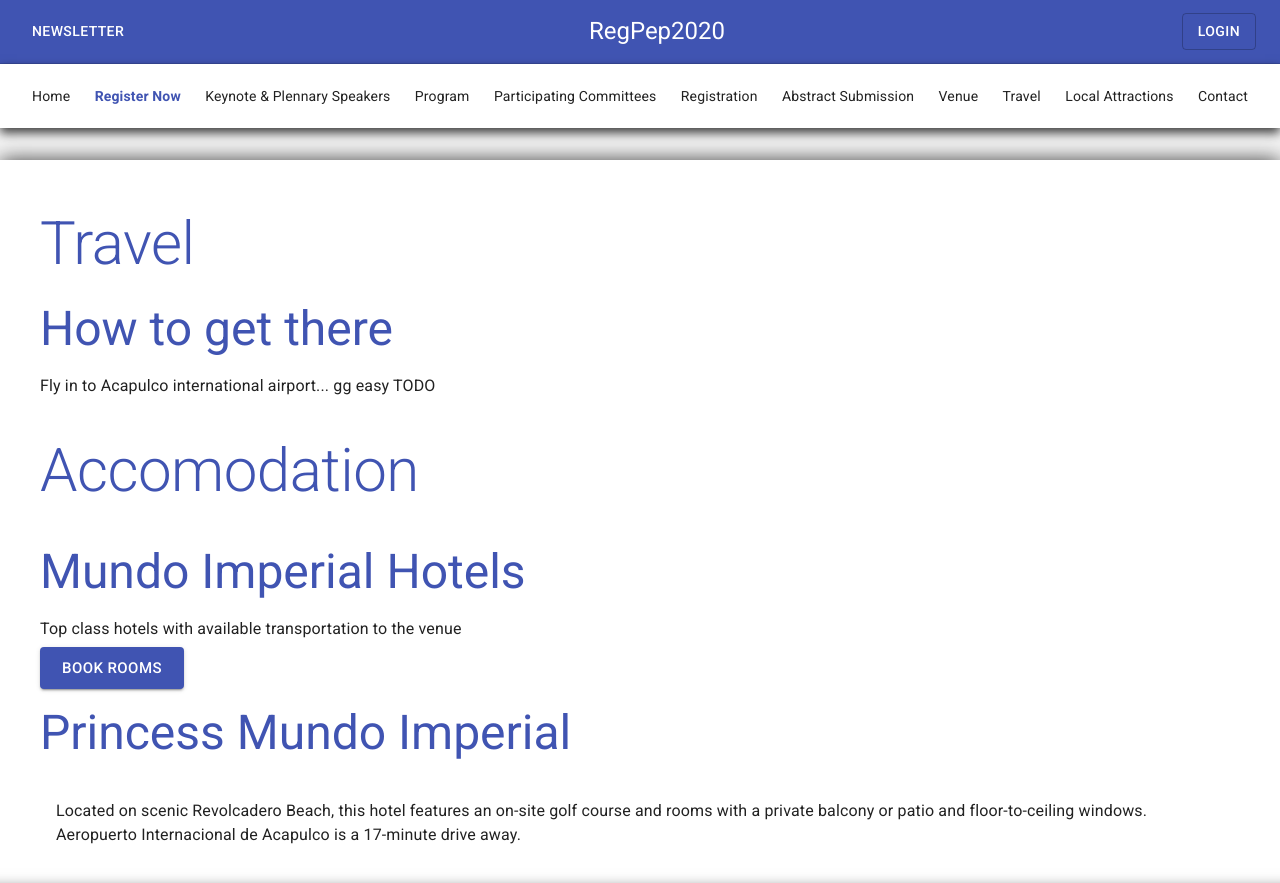
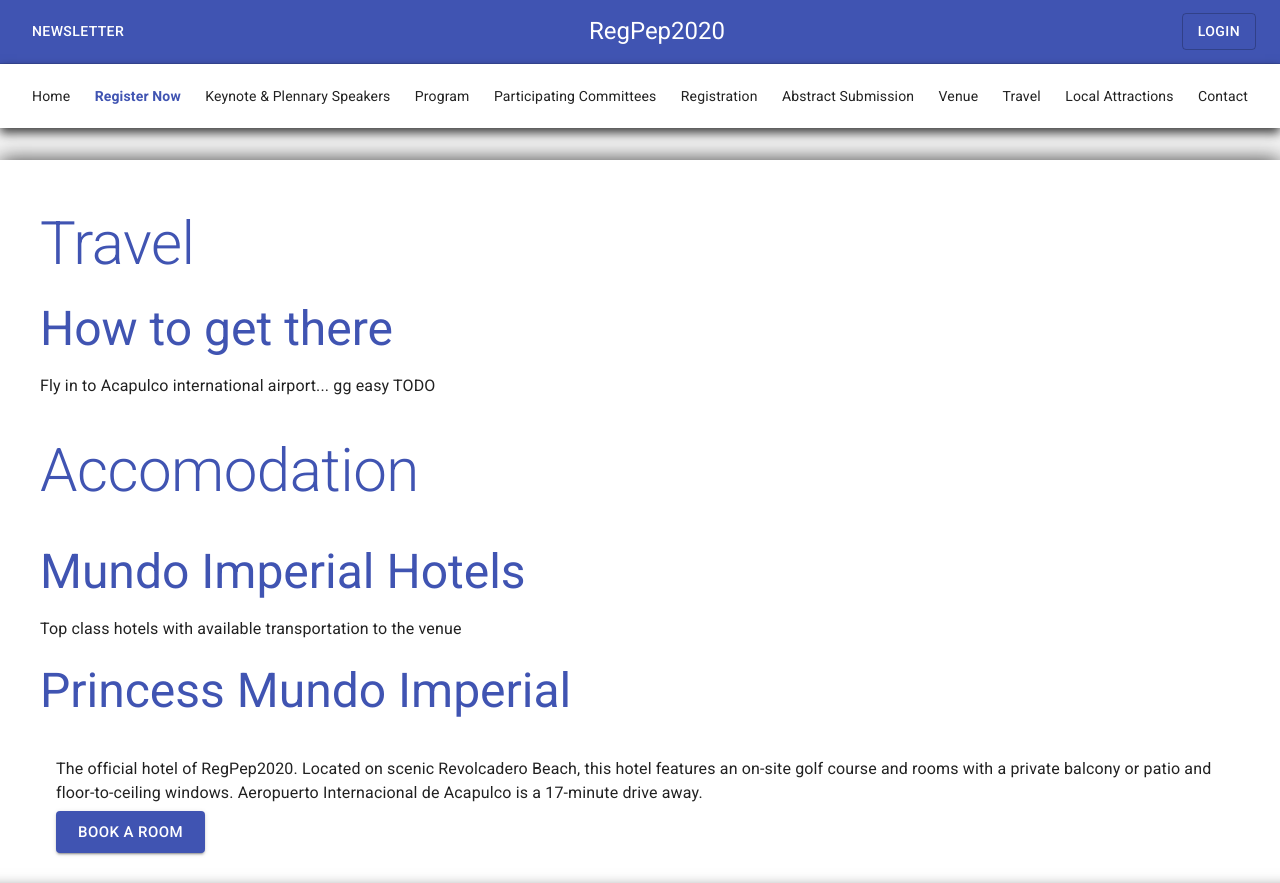
Before and after one commit to Korakos/RegPepNext, a Next.js app: page /travel in a window 1280 px wide. Shown: the top 883 px of the page. Built offline with nearby package versions, Linux system fonts and the light colour scheme.

Commit message:
added gil and some travel info

```diff
--- a/pages/index.tsx
+++ b/pages/index.tsx
@@ -124,13 +124,13 @@ export default function Index() {
         </Box>
         <Box className={classes.centeredView}>
           <Box className={classes.paddedView}>
-            <Typography variant="h4" className={classes.coloredText}>
+            <Typography variant="body1" className={classes.coloredText}>
               Ruud Buijs
             </Typography>
             <Typography variant="body1">Chair of RegPep2020</Typography>
           </Box>
           <Box className={classes.paddedView}>
-            <Typography variant="h4" className={classes.coloredText}>
+            <Typography variant="body1" className={classes.coloredText}>
               Lee Eiden and Limei Zhang
             </Typography>
             <Typography variant="body1">Co-Presidents of IRPS</Typography>
--- a/pages/travel.tsx
+++ b/pages/travel.tsx
@@ -51,19 +51,20 @@ const useStyles = makeStyles((theme: Theme) =>
 const HOTEL_MASTER_LIST = [
   {
     groupName: 'Mundo Imperial Hotels',
-    bookingLink:
-      'https://reservations.travelclick.com/102415?groupID=2745053#/guestsandrooms',
     key: 'a',
     description: 'Top class hotels with available transportation to the venue',
     hotelList: [
       {
         key: '1',
         name: 'Princess Mundo Imperial',
-        descripcion: `Located on scenic Revolcadero Beach, this hotel features an
+        descripcion: `The official hotel of RegPep2020. Located on scenic Revolcadero Beach, this hotel features an
       on-site golf course and rooms with a private balcony or patio and
       floor-to-ceiling windows. Aeropuerto Internacional de Acapulco is a
       17-minute drive away.`,
-        picture: '/princess_hotel.jpg'
+        picture: '/princess_hotel.jpg',
+        link:
+          'https://reservations.travelclick.com/102415?groupID=2745053#/guestsandrooms',
+        bigLink: true
       },
       {
         key: '2',
@@ -73,7 +74,9 @@ const HOTEL_MASTER_LIST = [
       district, this luxury resort offers guests lavish amenities and activities
       such as spa services, world-class dining and state-of-the-art
       entertainment.`,
-        picture: '/palacio_main.jpg'
+        picture: '/palacio_main.jpg',
+        link:
+          'https://www.booking.com/hotel/mx/the-resort-at-mundo-imperial.en-gb.html'
       },
       {
         key: '3',
@@ -83,14 +86,16 @@ const HOTEL_MASTER_LIST = [
       on Acapulco’s Revolcadero Beach. It is a completely smoke-free, and
       offers a fitness centre, spa, tennis court and a large outdoor pool
       with a waterfall.`,
-        picture: '/Pierre-9.jpg'
+        picture: '/Pierre-9.jpg',
+        link:
+          'https://www.booking.com/hotel/mx/pierre-mundo-imperial.en-gb.html'
       }
     ]
   },
   {
     groupName: 'Low Cost Hotels',
-    key: 'a',
-    description: 'recommended by the LOC, 10 - 15 min walking distance',
+    key: 'b',
+    description: 'Recommended by the LOC, 10 - 15 min walking distance.',
     hotelList: [
       {
         key: '1',
@@ -118,6 +123,7 @@ const renderHotel = (hotelInfo: {
   descripcion: React.ReactNode;
   picture: string | undefined;
   link?: string | undefined;
+  bigLink?: boolean;
 }) => {
   const classes = useStyles();
   return (
@@ -139,12 +145,23 @@ const renderHotel = (hotelInfo: {
             {hotelInfo.descripcion}
           </Typography>
           {hotelInfo.link ? (
+            hotelInfo.bigLink ? (
+              <Button
+                variant="contained"
+                color="primary"
+                size="large"
+                href={hotelInfo.link}
+              >
+                Book a room
+              </Button>
+            ) : (
               <Typography variant="body1" component="h1" gutterBottom>
                 <br />
                 <Link href={hotelInfo.link}>
                   <b>Book a room</b>
                 </Link>
               </Typography>
+            )
           ) : (
             ''
           )}
--- a/src/constants/commitee.tsx
+++ b/src/constants/commitee.tsx
@@ -97,7 +97,7 @@ export const COMMITEE_MEMBERS = [
   },
   {
     key: '8',
-    avatar: '',
+    avatar: 'Gil_Levkowitz.jpg',
     name: 'Gil Levkowitz',
     title: '',
     institution: 'Weizmann Institute, Israel',
```
Also changed, not shown: public/Gil_Levkowitz.jpg (added). Lines whose indentation alone changed are shown as unchanged.
